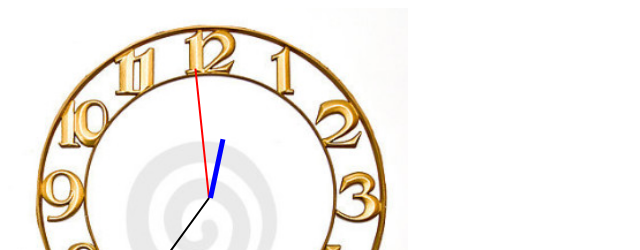
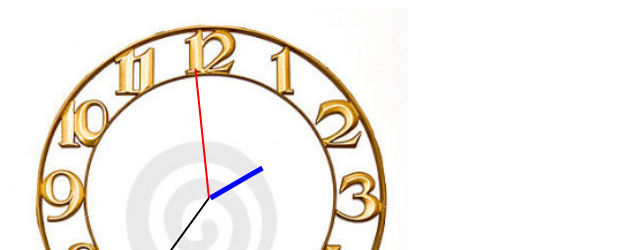
Before and after one commit to fengxiaozaici/feng, a plain HTML site: page data/index.html in a window 1280 px wide. Shown: the top 250 px of the page, 0-640 px from the left. Drawn offline with Linux system fonts and the light colour scheme.

Commit message:
Update index.html

```diff
--- a/data/index.html
+++ b/data/index.html
@@ -62,7 +62,7 @@
 		     var hour=time.getHours();
 		    Smiao.style.transform="rotate("+6*sec+"deg)";
 		    Smin.style.transform="rotate("+6*min+"deg)";
-		    Shour.style.transform="rotate("+6*hour+"deg)";
+		    Shour.style.transform="rotate("+30*hour+"deg)";
 		}
 		gettime();
 		setInterval(gettime,1000);
```
